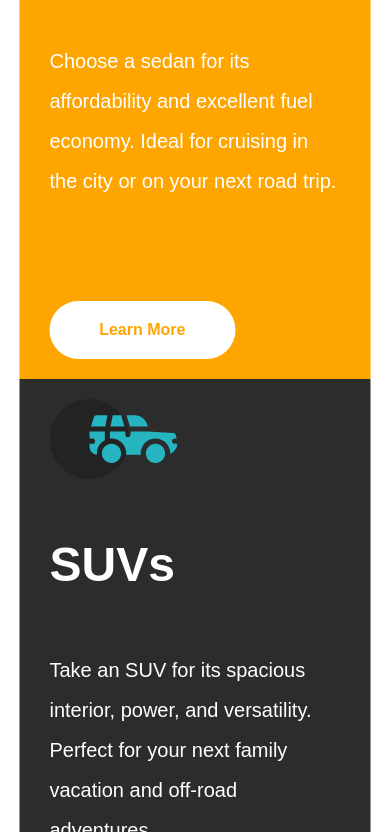
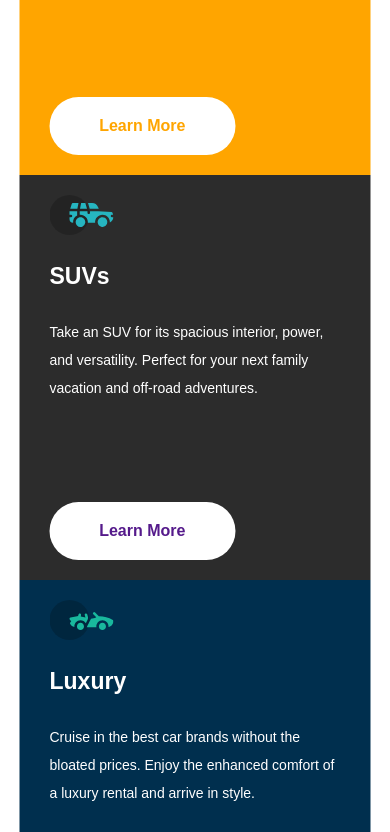
Before and after one commit to EufranioDiogo/3-column-preview-card-component-solution, a plain HTML site: page index.html in a window 390 px wide. Shown: the part 280-1112 px from the top of the page. Drawn offline with Linux system fonts and the light colour scheme.

Commit message:
Changes done because of issue of [Creuma Kuzola](https://www.github.com/Creuma-Kuzola) about the reponsivite in screens

```diff
--- a/CSS/index.css
+++ b/CSS/index.css
@@ -6,13 +6,13 @@ body {
     height: 100vh;
 }
 .main-container {
-    display: flex;
-    width: 65%;
+    display: grid;
+    width: 60%;
     position: relative;
+    grid-template-columns: repeat(3, 1fr);
+    top: 50%;
     left: 50%;
-    top: 50%;
     transform: translate(-50%, -50%);
-    margin: auto 0;
 }
 
 .main-container--element {
@@ -24,7 +24,7 @@ body {
     transition: 0.3s
 }
 .main-container--element:hover {
-    transform: translateY(-1rem) scale(1.05);
+    transform: translateY(-1rem);
 }
 .main-container--element:first-child {
     border-radius: 1rem 0 0 1rem;
@@ -76,15 +76,27 @@ body {
     top: 0;
     height: 100%;
     background-color:#002f4e1e;
-transition: 0.5s;
+    transition: 0.5s;
 }
 .element-see-more:hover::after {
     width: 100%;
 }
-
-@media only screen and (max-width: 765px) {
+@media only screen and (min-width: 2565px) {
     .main-container {
-        flex-direction: column;
+        width: 1024px;
+    }
+}
+@media only screen and (max-width: 2564px) {
+    .main-container {
+        width: 85%;
+    }
+    .main-container--element {
+        padding: 4rem 4rem;
+    }
+}
+@media only screen and (max-width: 1024px) {
+    .main-container {
+        grid-template-columns: 1fr 1fr;
         width: 90%;
         left: 50%;
         top: 0;
@@ -100,4 +112,38 @@ transition: 0.5s;
     .main-container--element:last-child {
         border-radius: 0 0 1rem 1rem;
     }
+    .element-icon {
+        width: 6.4rem;
+        margin-bottom: 2.8rem;
+    }
+    .element-title {
+        font-size: 2.3rem;
+        margin-bottom: 2.8rem;
+    }
+    .element-text {
+        font-size: 1.4rem;
+        line-height: 2;
+    }
+
+    .element-see-more {
+        margin-top: 10rem;
+        padding: 2rem;
+        text-decoration: none;
+        text-align: center;
+        background-color: #fff;
+        border-radius: 6rem;
+        font-size: 1.6rem;
+        width: 50%;
+        text-transform: capitalize;
+        font-weight: bold;
+        position: relative;
+        transition: 0.5s;
+        overflow:hidden;
+    }
 }
+@media only screen and (max-width: 767px) {
+    .main-container {
+        grid-template-columns: 1fr;
+    }
+
+}
```
